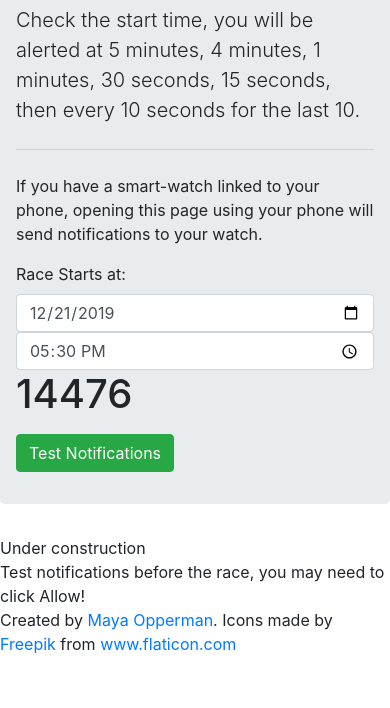
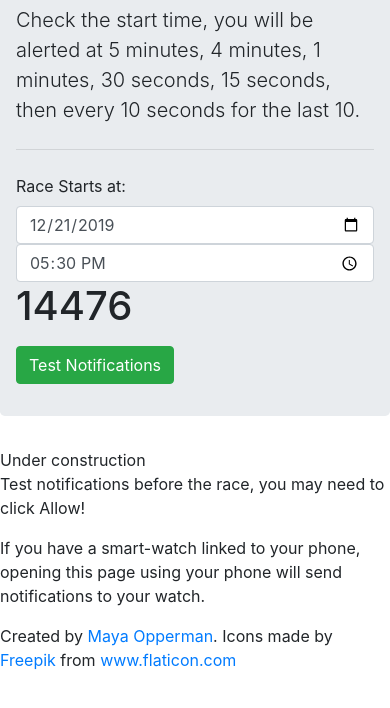
Before and after one commit to Boberoo/RegattaCountdown, a plain HTML site: page index.html in a window 390 px wide. Shown: the part 102-810 px from the top of the page. Drawn offline with nearby package versions, Linux system fonts and the light colour scheme.

Commit message:
Better space on phone

```diff
--- a/index.html
+++ b/index.html
@@ -15,14 +15,16 @@
     <h1 class="display-4">Countdown</h1>
     <p class="lead">Check the start time, you will be alerted at 5 minutes, 4 minutes, 1 minutes, 30 seconds, 15 seconds, then every 10 seconds for the last 10.</p>
     <hr class="my-4">
-    <p>If you have a smart-watch linked to your phone, opening this page using your phone will send notifications to your watch.</p>
+
   <label>Race Starts at:</label>
   <input class="form-control" id="startDate" type="date">
   <input class="form-control" id="startTime" value="17:30:00" type="time">
   <h1><label class="timer" id="Status">Countdown..</label></h1>
   <button type="button" class="btn btn-success" onclick="test()">Test Notifications</button>
   </div>
-  <footer><div>Under construction</div><div>Test notifications before the race, you may need to click Allow!</div>
+  <footer><div>Under construction</div>
+    <p>Test notifications before the race, you may need to click Allow!</p>
+    <p>If you have a smart-watch linked to your phone, opening this page using your phone will send notifications to your watch.</p>
     <div>Created by <a href="https://twitter.com/mayaopperman">Maya Opperman</a>. Icons made by <a href="https://www.flaticon.com/authors/freepik" title="Freepik">Freepik</a> from <a href="https://www.flaticon.com/" title="Flaticon">www.flaticon.com</a></div></footer>
   <script>
     navigator.serviceWorker.register('sw.js');
@@ -46,7 +48,7 @@
 
     function notify() {
       //Note: needs to be run on HTTPS, won't run on anything else
-      console.log(secondsLeft);
+      //console.log(secondsLeft);
       secondsLeft--;
 
       var title = secondsLeft+' S';
```
